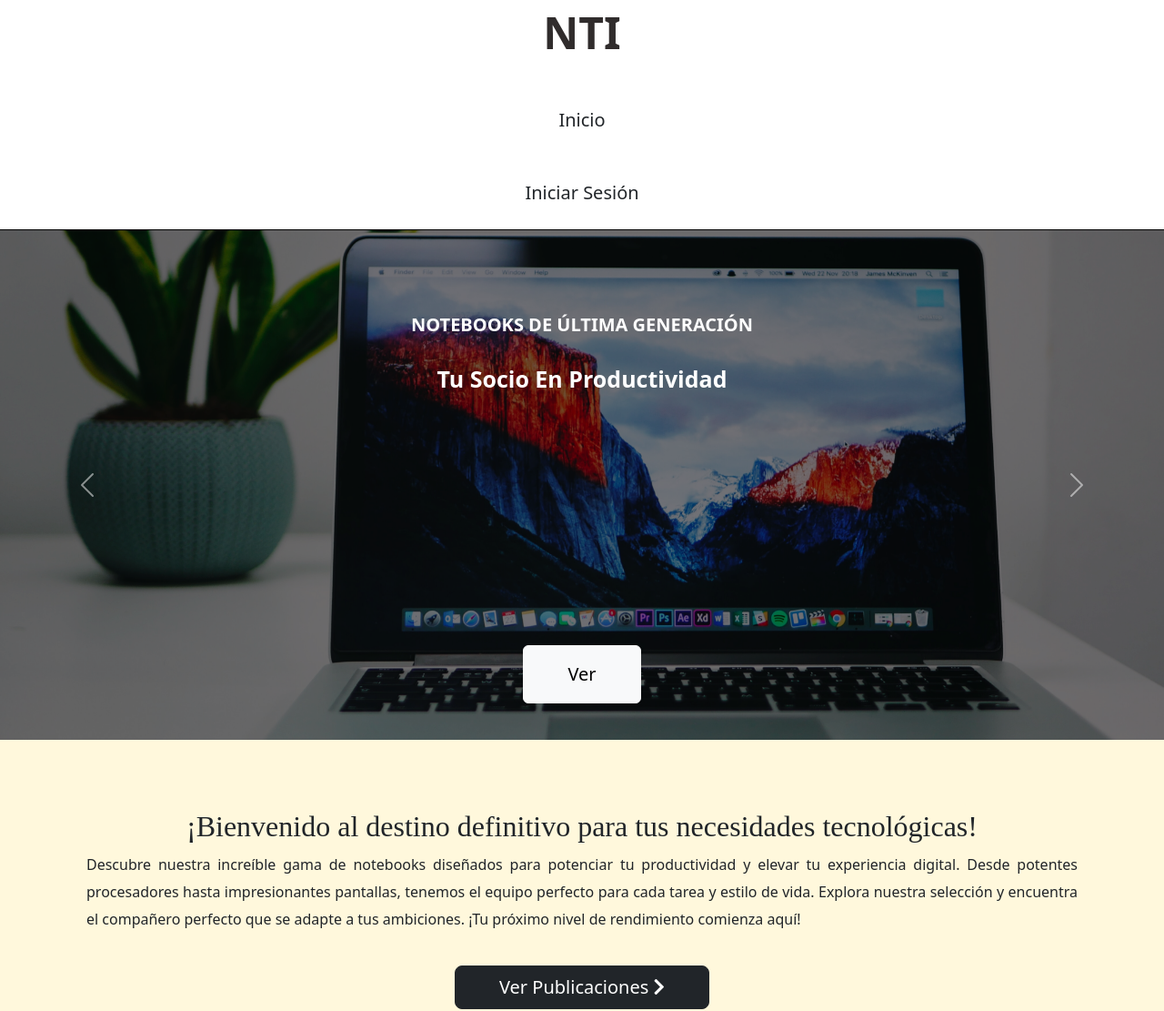
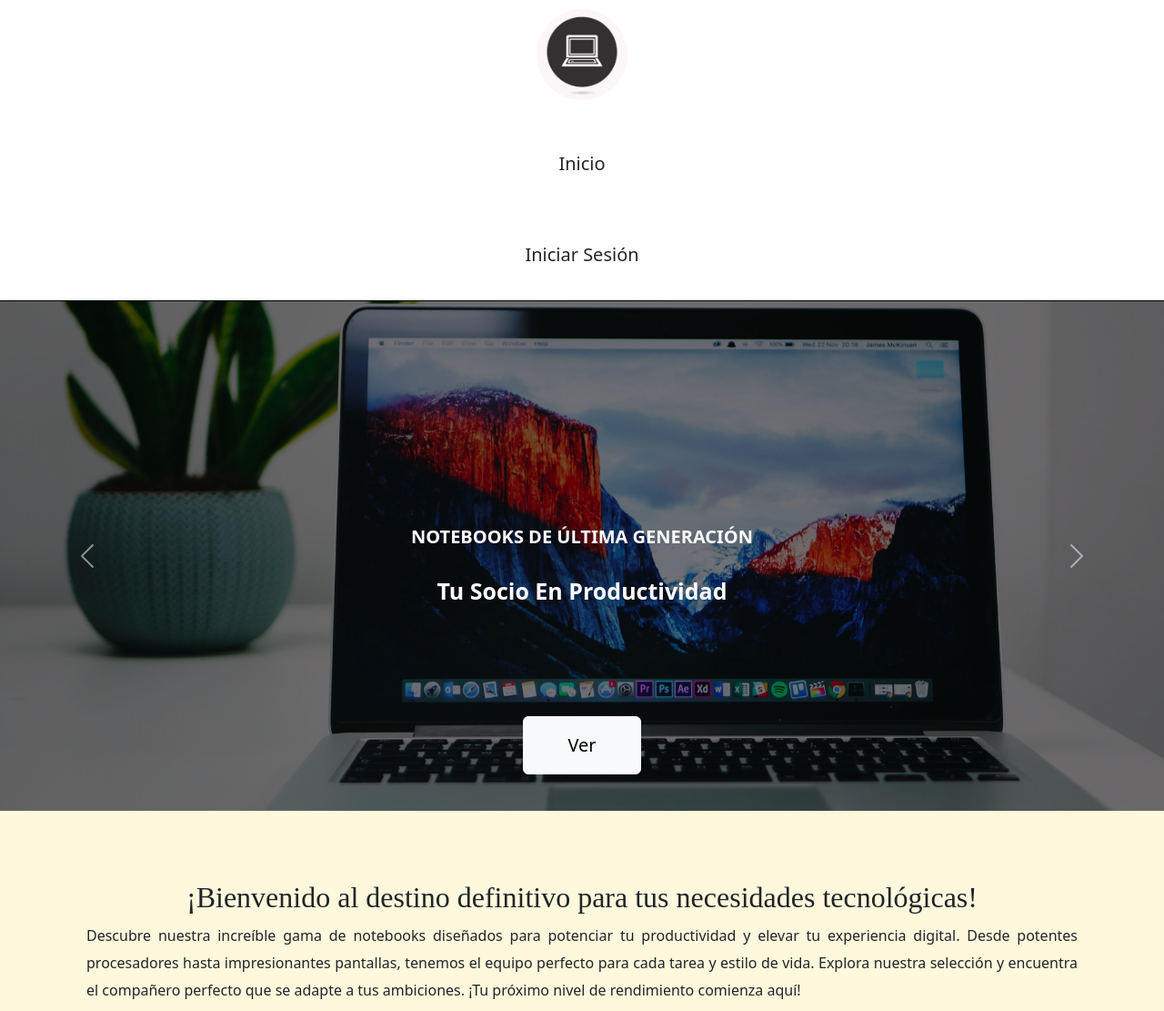
Before and after one commit to pblnahu1/php-crud, a PHP site: page / in a window 1280 px wide. Shown: the top 1111 px of the page at 91% size. Run offline with PHP 8.4, Linux system fonts and the light colour scheme; some libraries are stand-ins or nearby versions; some web fonts are replaced.

Commit message:
config-styles

```diff
--- a/assets/css/encabezado.css
+++ b/assets/css/encabezado.css
@@ -8,6 +8,15 @@
     background-color: #fff;
     z-index: 100;
     border-bottom: 1px solid #000;
+}
+
+.div-img-header img{
+    margin-left: 100px;
+    /* margin-top: 10px; */
+    /* margin-bottom: 10px; */
+    max-width: 100px;
+    min-height: 100px;
+    border-radius: 100%;
 }
 
 .header-link{
@@ -26,12 +35,14 @@
 
 #nav-bar{
     display: flex;
+    justify-content: center;
+    align-items: center;
 }
 
 #nav-bar .nav-link{
     text-decoration: none;
     font-size: 20px;
-    padding: 25px 35px;
+    padding: 35px 35px;
     transition: none;
 }
 
@@ -65,9 +76,18 @@
         padding: 20px 0 0 0;
     }
 
+    .div-img-header > img{
+        margin: 10px 0 0 0;
+    }
+
     .header-link{
         width: 20%;
         margin: 0;
         font-size: 3em;
     }
+
+    .carousel-caption{
+        display: grid;
+        place-content: center;
+    }
 }
--- a/assets/css/styles-inicio.css
+++ b/assets/css/styles-inicio.css
@@ -33,7 +33,7 @@ main{
 
 .col{
     overflow: auto;
-    box-shadow: 0px 0px 20px 0px rgb(139, 137, 255);
+    box-shadow: 0px 0px 20px 0px rgb(219, 219, 219);
     border-radius: 15px;
 }
 
--- a/editar_datos.php
+++ b/editar_datos.php
@@ -80,7 +80,10 @@ if (isset($_POST['cancelar'])) {
 
 <body>
     <header id="header">
-        <a class="header-link" href="index.php">NTI</a>
+        <!-- <a class="header-link" href="index.php">NTI</a> -->
+        <a href="index.php">
+            <div class="div-img-header"><img src="assets/img/icono.png" alt="icono-header"></div>
+        </a>
         <nav id="nav-bar">
             <a class="nav-link" href="index.php">Inicio</a>
         </nav>
--- a/index.php
+++ b/index.php
@@ -19,7 +19,10 @@
 
 <body>
     <header id="header">
-        <a class="header-link" href="#">NTI</a>
+        <!-- <a class="header-link" href="#">NTI</a> -->
+        <a href="index.php">
+            <div class="div-img-header"><img src="assets/img/icono.png" alt="icono-header"></div>
+        </a>
         <nav id="nav-bar">
             <a class="nav-link" href="#">Inicio</a>
             <a class="nav-link link-login" href="login.php">Iniciar Sesión</a>
--- a/login.php
+++ b/login.php
@@ -21,7 +21,10 @@
 
 <body>
     <header id="header">
-        <a class="header-link" href="index.php">NTI</a>
+        <!-- <a class="header-link" href="index.php">NTI</a> -->
+        <a href="index.php">
+            <div class="div-img-header"><img src="assets/img/icono.png" alt="icono-header"></div>
+        </a>
         <nav id="nav-bar">
             <a class="nav-link" href="index.php">Inicio</a>
         </nav>
--- a/pagina-inicio.php
+++ b/pagina-inicio.php
@@ -20,7 +20,8 @@
 <body>
     <?php include("conexion.php"); ?>
     <header id="header">
-        <a class="header-link" href="index.php">NTI</a>
+        <!-- <a class="header-link" href="index.php">NTI</a> -->
+        <a href="index.php"><div class="div-img-header"><img src="assets/img/icono.png" alt="icono-header"></div></a>
         <nav id="nav-bar">
             <a class="nav-link" href="index.php">Inicio</a>
             <a class="nav-link link-cerrar-sesion" href="cerrar_sesion.php" onclick="return confirm('¿Desea Cerrar Sesión?')">Cerrar Sesión</a>
--- a/registro.php
+++ b/registro.php
@@ -60,7 +60,10 @@ if (isset($_POST['enviar-registro'])) {
 
 <body>
     <header id="header">
-        <a class="header-link" href="index.php">NTI</a>
+        <!-- <a class="header-link" href="index.php">NTI</a> -->
+        <a href="index.php">
+            <div class="div-img-header"><img src="assets/img/icono.png" alt="icono-header"></div>
+        </a>
         <nav id="nav-bar">
             <a class="nav-link" href="index.php">Inicio</a>
         </nav>
```
